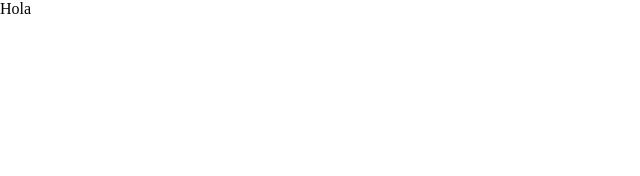
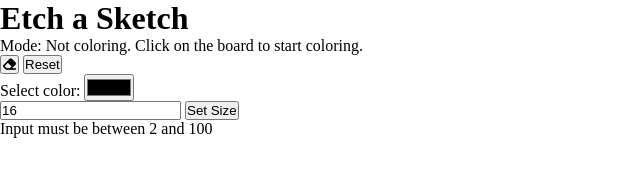
Before and after one commit to alfclark/Etch-a-Sketch, a plain HTML site: page index.html in a window 1280 px wide. Shown: the whole page, without its empty margins (0-640 px from the left). Drawn offline with Linux system fonts and the light colour scheme.

Commit message:
Page design

```diff
--- a/index.html
+++ b/index.html
@@ -12,7 +12,35 @@
     <title>Etch a Sketch</title>
   </head>
   <body>
-    <div class="title">Hola</div>
+    <div class="flex-container">
+      <div class="title"><h1>Etch a Sketch</h1></div>
+      <div class="mode">
+        Mode: Not coloring. Click on the board to start coloring.
+      </div>
+      <div class="content">
+        <div class="board"></div>
+        <div class="buttons">
+          <button class="eraser">
+            <i class="fa-solid fa-eraser"></i>
+          </button>
+          <button onclick="resetBoard()">Reset</button>
+          <div class="color-pick">
+            <label for="favcolor">Select color:</label>
+            <input type="color" id="favcolor" name="favcolor" value="#000000" />
+          </div>
+        </div>
+        <div>
+          <input
+            type="text"
+            placeholder="Size of Board"
+            value="16"
+            onchange="changeSize(this.value)"
+          />
+          <button>Set Size</button>
+        </div>
+        <div class="error">Input must be between 2 and 100</div>
+      </div>
+    </div>
     <script src="app.js"></script>
   </body>
 </html>
```
